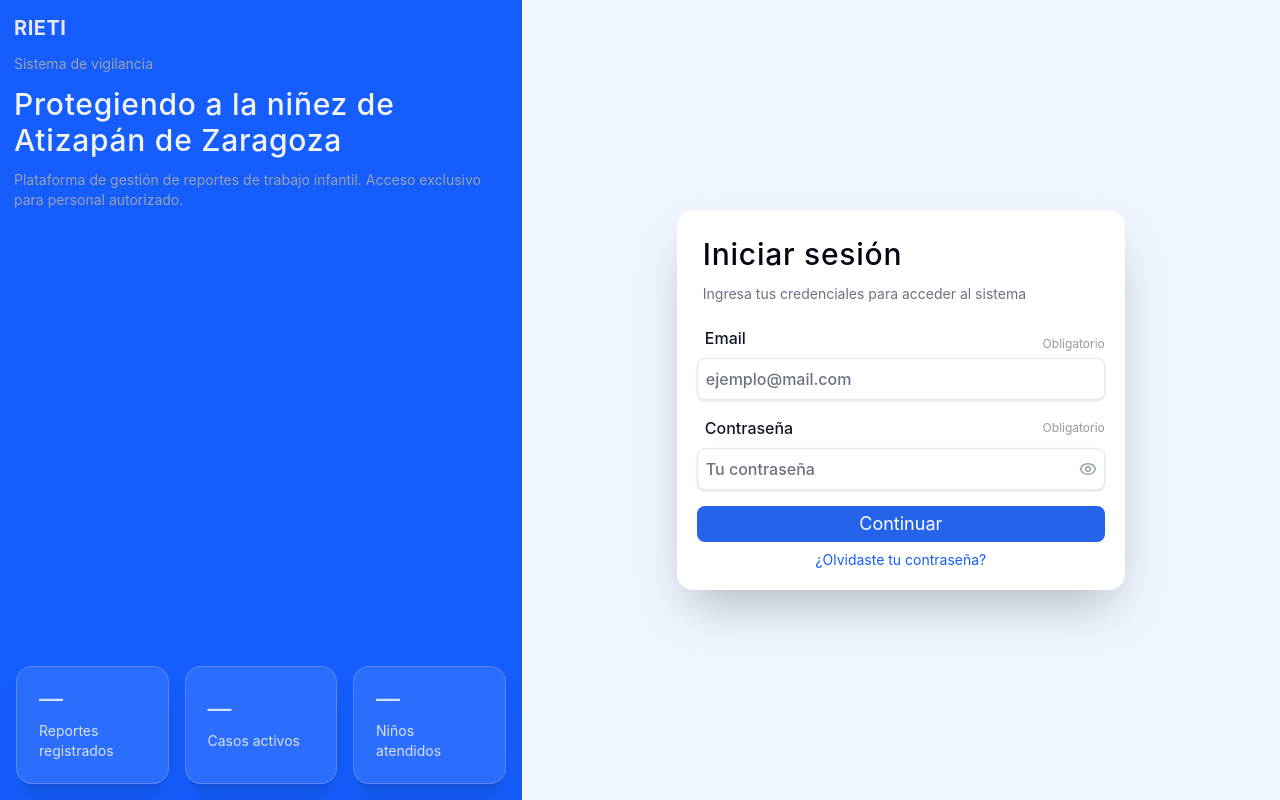
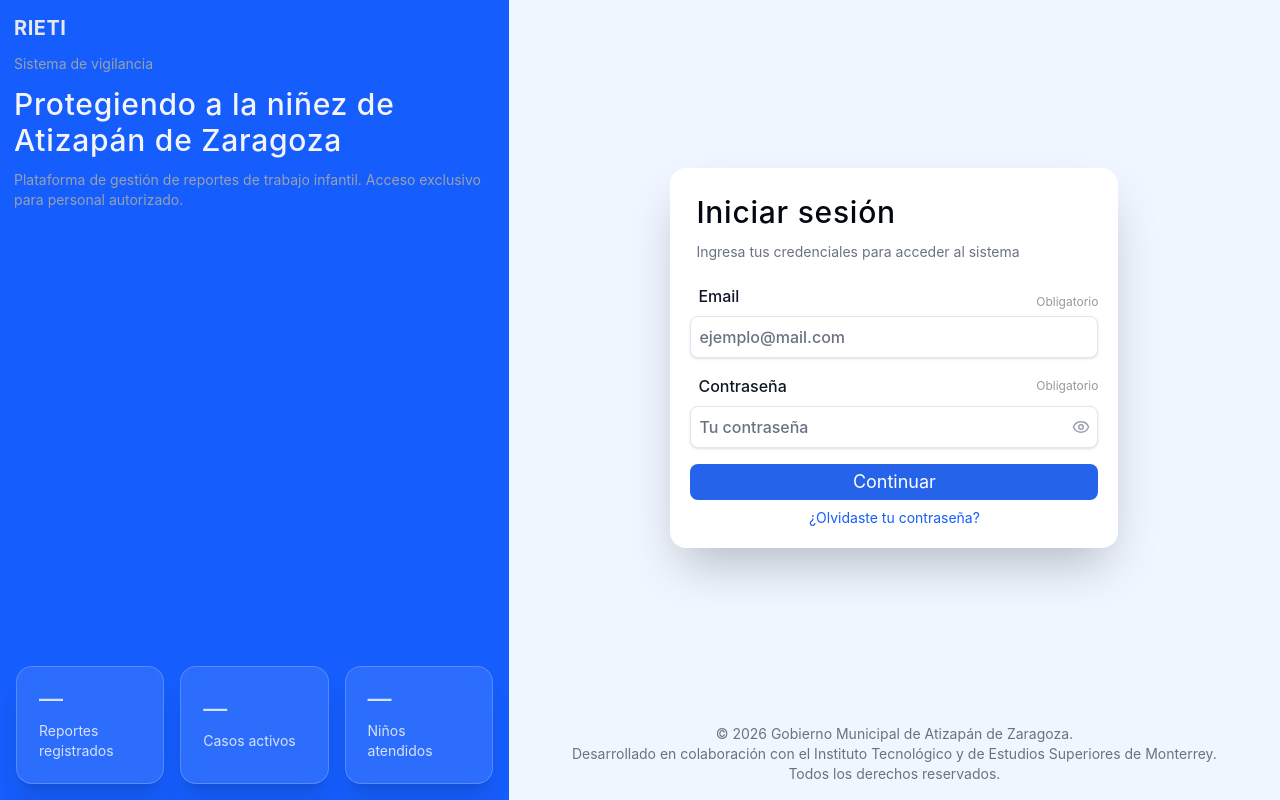
Before and after one commit to A01802689/Rieti, a React (Vite) app in the folder RietiDashboard/: page /login in a window 1280 px wide. Built offline with nearby package versions, Linux system fonts and the light colour scheme; no server answers.

Commit message:
icon and dash changes

```diff
--- a/RietiDashboard/index.html
+++ b/RietiDashboard/index.html
@@ -2,9 +2,9 @@
 <html lang="en">
   <head>
     <meta charset="UTF-8" />
-    <link rel="icon" type="image/svg+xml" href="/vite.svg" />
+    <link rel="icon" type="image/png" href="./public/6.png" />
     <meta name="viewport" content="width=device-width, initial-scale=1.0" />
-    <title>rietidashboard</title>
+    <title>RIETI</title>
   </head>
   <body>
     <div id="root"></div>
--- a/RietiDashboard/src/pages/login/Login.tsx
+++ b/RietiDashboard/src/pages/login/Login.tsx
@@ -1,13 +1,14 @@
+import { Footer } from "@/components/layout/Footer"
 import { InfoCard } from "./components/InfoCard"
 import { LoginCard } from "./components/LoginCard"
 import { useLoginIndicators } from "./useLoginIndicators"
 
-/** Login page: presentation panel with the totals of the system next to the sign-in card */
+/** Login page: presentation panel with the totals of the system next to the sign-in card, which has the footer under it */
 const Login = () => {
   const indicators = useLoginIndicators()
 
   return (
-    <div className="flex flex-col md:flex-row h-screen w-screen ">
+    <div className="flex min-h-screen w-full flex-col md:flex-row">
       <div className="flex-2 flex flex-col bg-blue-600 dark:bg-[#1d4ed8] justify-between p-2">
 
         <div className="flex flex-col justify-evenly">
@@ -29,9 +30,12 @@ const Login = () => {
         </div>
       </div>
 
-    <div className="flex-3 bg-panel content-center">
-      <LoginCard />
-    </div>
+      <div className="flex flex-3 flex-col bg-panel p-4">
+        <div className="flex flex-1 items-center justify-center">
+          <LoginCard />
+        </div>
+        <Footer />
+      </div>
     </div>
   )
 }
```
Also changed, not shown: RietiDashboard/public/6.png (added).
